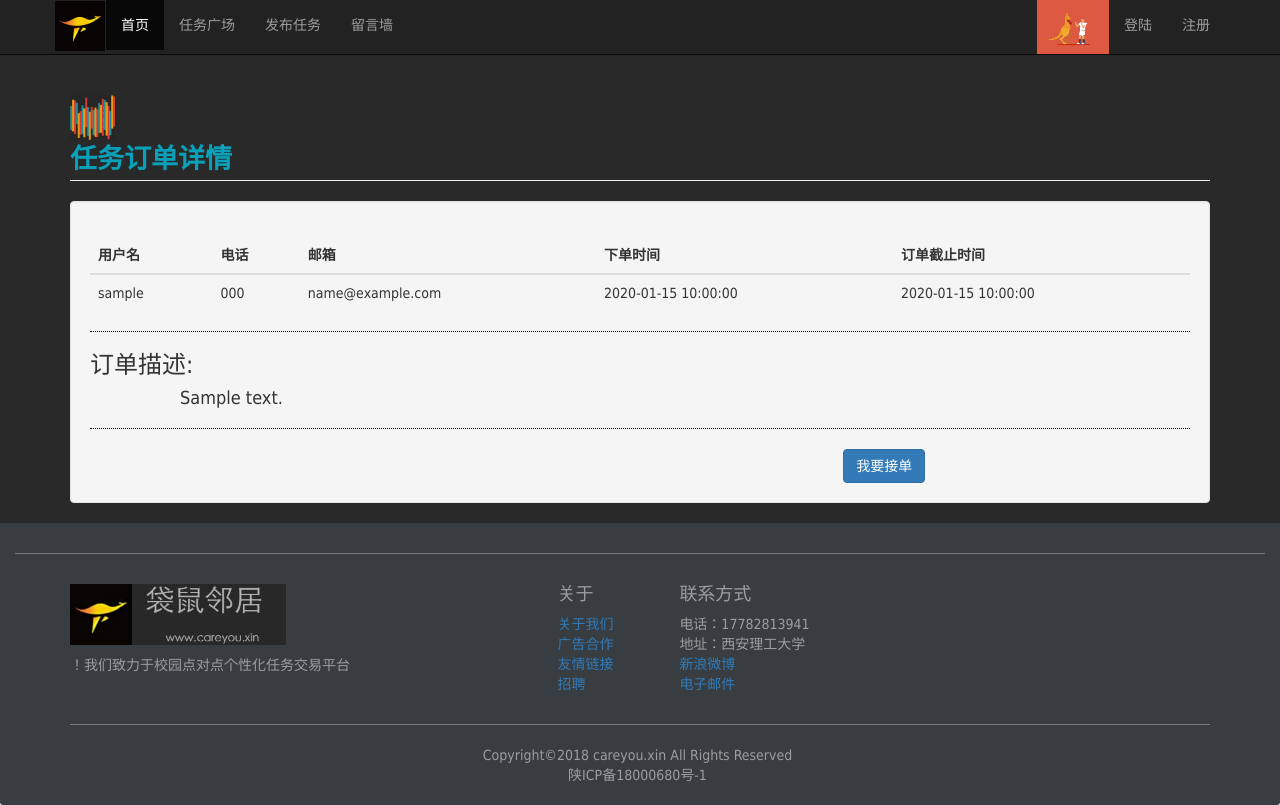
After one commit to hopeaktian/roomate2, a Flask app: page /orderwall/1 in a window 1280 px wide. The commit adds this page. Run offline with Flask 2, Linux system fonts and the light colour scheme; tables that the repository leaves empty hold one stand-in row (values such as "Sample post"); some libraries are stand-ins or nearby versions.

Commit message:
add order and orderwall page

```diff
--- a/main.py
+++ b/main.py
@@ -1,6 +1,6 @@
 # -*- coding: utf-8 -*-
 import datetime
-from flask import Flask, render_template, request, flash
+from flask import Flask, render_template, request, flash, session, redirect, url_for
 from config import DevConfig
 
 from flask_sqlalchemy import SQLAlchemy
@@ -15,31 +15,7 @@ app.config.from_object(DevConfig)
 
 db = SQLAlchemy(app)
 
-bootstrap = Bootstrap(app)
-# 表单对象
-# class RegisterForm(Form):
-#     Name = StringField(
-#         u'名字',
-#         validators=[DataRequired(), Length(max=255)]
-#     )
-#
-#     Password = StringField(
-#         u'密码',
-#         validators=[DataRequired(), Length(max=255)]
-#     )
-#
-#     Email = StringField(
-#         u'邮件',
-#         validators=[DataRequired, Email()]
-#     )
-#     Tel = IntegerField(
-#         u'电话',
-#         validators=[DataRequired, Length(max=11)]
-#     )
-#     Gender = SelectField(
-#         u'性别',
-#         validators=[DataRequired()]
-#     )
+#bootstrap = Bootstrap(app)
 
 
 
@@ -54,6 +30,11 @@ class User(db.Model):
     Email = db.Column(db.String(255))
     Tel_Number = db.Column(db.String(255))
     Register_Date = db.Column(db.DateTime, default=datetime.datetime.now)
+    Orders = db.relationship(
+        'Order',
+        backref='User',
+        lazy='dynamic'
+    )
 
 #以下的两个def 可以不用写，系统会自动添加
     def __init__(self, username, password, gender, email, tel):
@@ -63,8 +44,28 @@ class User(db.Model):
         self.Email = email
         self.Tel_Number = tel
 
-    def __repr__(self):
-        return "<User '{} {} {} {} {} {} '>" .format(self.Username, self.Password, self.Gender, self.Email, self.Tel_Number, self.Register_Date)
+    # def __repr__(self):
+    #     return "<User '{} {} {} {} {} {} '>" .format(self.Username, self.Password, self.Gender, self.Email, self.Tel_Number, self.Register_Date)
+
+
+
+class Order(db.Model):
+    __tablename__ = 'Order'
+
+    Id = db.Column(db.Integer(), primary_key=True)
+    Title = db.Column(db.String(255), nullable=False)
+    Details = db.Column(db.String(255), nullable=False)
+    # Order_Tel = db.Column(db.String(255))
+    Finish = db.Column(db.Integer(), nullable=False)
+    Who_Get = db.Column(db.Integer())
+    Order_Date = db.Column(db.DateTime, default=datetime.datetime.now, nullable=False)
+    User_id = db.Column(db.Integer(), db.ForeignKey('User.Id'))
+
+    def __init__(self, title):
+        self.Title = title
+
+
+
 
 class Criticism(db.Model):
     __tablename__ = 'Criticism'
@@ -87,6 +88,8 @@ class Criticism(db.Model):
 
 @app.route('/')
 def index():
+    if 'username' in session:
+        return render_template('index2.html', title='主页', userlogin_name=session['username'])
     return render_template('index2.html', title="主页")
 
 @app.errorhandler(404)
@@ -135,7 +138,9 @@ def login():
             status = 1
             log = 1
             # flash(u'登陆成功', category="success")
-            return render_template('index2.html', userlogin_name=userlogin_name, log=log)
+            session['username'] = userlogin_name
+
+            return render_template('index2.html', userlogin_name=session['username'], log=log)
 
         else:
             # flash(u'用户名或密码错误！', category="danger")
@@ -144,7 +149,10 @@ def login():
     return render_template('login2.html', title="测试登陆", log=log)
 
 
-
+@app.route('/logout', methods=['GET', 'POST'])
+def logout():
+    session.pop('username', None)
+    return redirect(url_for('index'))
 
 @app.route('/register', methods=['GET', 'POST'])
 def register():
@@ -167,6 +175,34 @@ def register():
             # flash("恭喜您！注册成功", category="success")
     return render_template('register.html', exist=exist, flag=flag)
 
+@app.route('/order', methods=['GET', 'POST'])
+def order(success=0):
+    if 'username' not in session:
+        return render_template('order.html')
+    elif request.method == 'POST':
+        user = User.query.filter_by(Username=session['username']).first()
+        new_order = Order(request.form.get("title"))
+        new_order.Details = request.form.get("detials")
+        new_order.Finish = 0
+        new_order.User_id = user.Id
+        db.session.add(new_order)
+        db.session.commit()
+        success = 1
+    return render_template('order.html', userlogin_name=session['username'], success=success)
+
+@app.route('/orderwall', methods=['GET', 'POST'])
+def orderwall():
+    allorderwall = Order.query.order_by(Order.Id.desc()).all()
+    user = User.query.all()
+    lenth = Order.query.count()
+
+    return render_template('orderwall.html', title="任务广场",allorderwall=allorderwall, lenth=lenth)
+
+
+@app.route('/orderwall/<int:order_id>', methods=['GET', 'POST'])
+def showdetails(order_id):
+    AboutOrder = Order.query.filter_by(Id=order_id).first()
+    return render_template('OrderDetails.html', title="任务详情", AboutOrder=AboutOrder)
 
 
 if __name__ == '__main__':
--- a/manage.py
+++ b/manage.py
@@ -1,6 +1,6 @@
 # -*- coding: utf-8 -*-
 from flask_script import Manager, Server
-from main import app, db, User, Criticism
+from main import app, db, User, Criticism, Order
 from sqlalchemy.sql.expression import not_, or_
 
 manager = Manager(app)
@@ -8,7 +8,7 @@ manager.add_command("server", Server())
 
 @manager.shell
 def make_shell_context():
-    return dict(app=app, db=db, User=User, Criticism=Criticism)
+    return dict(app=app, db=db, User=User, Criticism=Criticism, Order=Order)
 
 if __name__ == "__main__":
     manager.run()
--- /dev/null
+++ b/templates/OrderDetails.html
@@ -0,0 +1,112 @@
+{% extends 'base.html' %}
+{% block content %}
+    <div class="container-fluid" style="background-color: #29292a; background-size:100% 100%">
+        <br>
+        <br>
+        <div class="container">
+            <div class="heading" style="margin-bottom: -19px">
+                <img src="../static/picture/4.gif" height="45px">
+                <header class="text-uppercase" style="font-weight: bolder; font-size: 27px; color: #09a0ba">任务订单详情</header>
+            </div>
+            <hr>
+            <div>
+
+                <div class="comment-post well" style="background-color: #f5f5f5">
+
+{#                        <div class="row">#}
+{#                            <div class="col-sm-1" style="padding-left: 57px; width: auto">#}
+{#                                <img src="http://i.bootstrapmb.com/noavatar.gif" style="height: 20px; width: 20px;">#}
+{#                            </div>#}
+{##}
+{#                            <div class="col-sm-3" >#}
+{#                                <h4 style="font-weight: 600; font-size: 1vw; width: auto">用户名:{{ AboutOrder.User.Username }}</h4>#}
+{#                            </div>#}
+{##}
+{#                            <div class="col-sm-4" style="">#}
+{#                                <h4 style="font-weight: 600; font-size: 1vw; width: auto">电话:{{ AboutOrder.User.Tel_Number }}</h4>#}
+{#                            </div>#}
+{##}
+{##}
+{##}
+{#                            <div class="col-sm-4" style="">#}
+{#                                <h4 style="font-weight: 600; font-size: 1vw">邮箱:{{ AboutOrder.User.Email }}</h4>#}
+{#                            </div>#}
+{##}
+{#                        </div>#}
+{##}
+{#                        <div class="row">#}
+{##}
+{#                            <div class="col-sm-1" style="padding-left: 57px; width: auto">#}
+{#                            </div>#}
+{##}
+{#                            <div class="col-sm-3" style="">#}
+{#                                <h4 style="font-weight: 600; font-size: 1vw; width: auto">下单时间:{{ AboutOrder.Order_Date }}</h4>#}
+{#                            </div>#}
+{##}
+{#                            <div class="col-sm-4" style="">#}
+{#                                <h4 style="font-weight: 600; font-size: 1vw; width: auto">订单截止完成时间:{{ AboutOrder.Order_Date }}</h4>#}
+{#                            </div>#}
+{##}
+{#                        </div>#}
+{##}
+{##}
+
+
+
+                    <div>
+                        <table class="table table-responsive">
+                            <caption></caption>
+                            <thead>
+                            <tr>
+                                <th>用户名</th>
+                                <th>电话</th>
+                                <th>邮箱</th>
+                                <th>下单时间</th>
+                                <th>订单截止时间</th>
+                            </tr>
+                            </thead>
+                            <tbody>
+                            <tr>
+                                <td>{{ AboutOrder.User.Username }}</td>
+                                <td>{{ AboutOrder.User.Tel_Number }}</td>
+                                <td>{{ AboutOrder.User.Email }}</td>
+                                <td>{{ AboutOrder.Order_Date }}</td>
+                                <td>{{ AboutOrder.Order_Date }}</td>
+                            </tr>
+
+                            </tbody>
+
+
+{#                            <tr>#}
+{#                                <th style='text-align: center;'>订单详细描述内容</th>#}
+{#                            </tr>#}
+{##}
+{#                            <tbody>#}
+{#                                <tr>#}
+{#                                    <td>{{ AboutOrder.Details }}</td>#}
+{#                                </tr>#}
+{#                            </tbody>#}
+                        </table>
+                    </div>
+
+                    <hr size=3 style=" border-color: #000000; border-style:dotted;width:490">
+
+                    <div>
+                        <h3>订单描述:</h3>
+                        <h4 style="margin-left: 90px">{{ AboutOrder.Details }}</h4>
+                    </div>
+
+                    <hr size=3 style=" border-color: #000000; border-style:dotted;width:490">
+
+                    <div class="row">
+                        <div class="col-sm-1 col-sm-offset-8">
+                            <button type="submit" class="btn btn-primary">我要接单</button>
+                        </div>
+                    </div>
+
+                </div>
+            </div>
+        </div>
+
+    </div>
+{% endblock %}
--- a/templates/base.html
+++ b/templates/base.html
@@ -101,8 +101,8 @@
                     <div class="collapse navbar-collapse" id="bs-example-navbar-collapse-1">
                         <ul class="nav navbar-nav">
                             <li class="active"><a href="/">首页 <span class="sr-only">(current)</span></a></li>
-                            <li><a href="#">任务广场</a></li>
-                            <li><a href="#">发布任务</a></li>
+                            <li><a href="/orderwall">任务广场</a></li>
+                            <li><a href="/order">发布任务</a></li>
                             <li><a href="/messagewall">留言墙</a></li>
 {#                            <li class="dropdown">#}
 {#                                <a href="#" class="dropdown-toggle" data-toggle="dropdown" role="button" aria-haspopup="true" aria-expanded="false">Dropdown <span class="caret"></span></a>#}
@@ -125,7 +125,7 @@
 {#                        </form>#}
                         <ul class="nav navbar-nav navbar-right">
                             <li><img src="../static/picture/5.gif" height="54px"></li>
-                            {% if log != 1  %}
+                            {% if userlogin_name == NULL  %}
                                 <li><a href="/login">登陆</a></li>
                                 <li><a href="/register">注册</a></li>
                             {% else %}
@@ -138,7 +138,7 @@
                                     <li><a href="#">修改用户信息</a></li>
                                     <li><a href="#"></a></li>
                                     <li role="separator" class="divider"></li>
-                                    <li><a href="/">退出登陆</a></li>
+                                    <li><a href="/logout">退出登陆</a></li>
                                 </ul>
                             </li>
                             {% endif %}
```
Also changed, not shown: templates/order.html (added, +56 -0 lines), templates/orderwall.html (added, +46 -0 lines).
